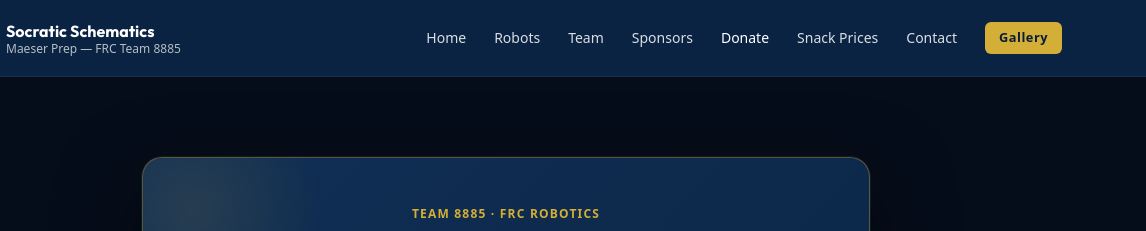
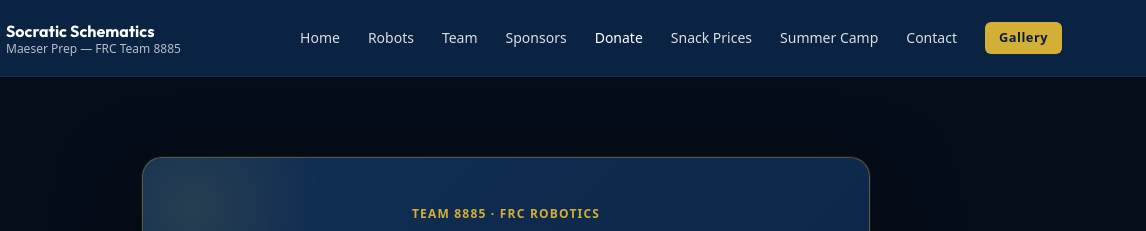
Before and after one commit to AbrarIhtiram/Socratic-Schematics-Website, a plain HTML site: page donate.html in a window 1280 px wide. Shown: the top 231 px of the page, 134-1280 px from the left. Drawn offline with nearby package versions, Linux system fonts and the light colour scheme.

Commit message:
Update donate.html

```diff
--- a/donate.html
+++ b/donate.html
@@ -125,6 +125,7 @@
       <a href="sponsors.html" class="nav-link">Sponsors</a>
       <a href="donate.html"  class="nav-link" style="color:#fff">Donate</a>
       <a href="snacks.html"  class="nav-link">Snack Prices</a>
+      <a href="camp.html"  class="nav-link">Summer Camp</a>
       <a href="contact.html" class="nav-link">Contact</a>
       <a href="gallery.html" class="nav-pill">Gallery</a>
     </nav>
@@ -139,6 +140,7 @@
     <a href="sponsors.html" class="mobile-link">Sponsors</a>
     <a href="donate.html"   class="mobile-link" style="color:var(--gold)">Donate</a>
     <a href="snacks.html"   class="mobile-link">Snack Prices</a>
+    <a href="camp.html"  class="nav-link">Summer Camp</a>
     <a href="contact.html"  class="mobile-link">Contact</a>
     <a href="gallery.html"  class="mobile-link" style="color:var(--gold)">Gallery</a>
   </div>
```
